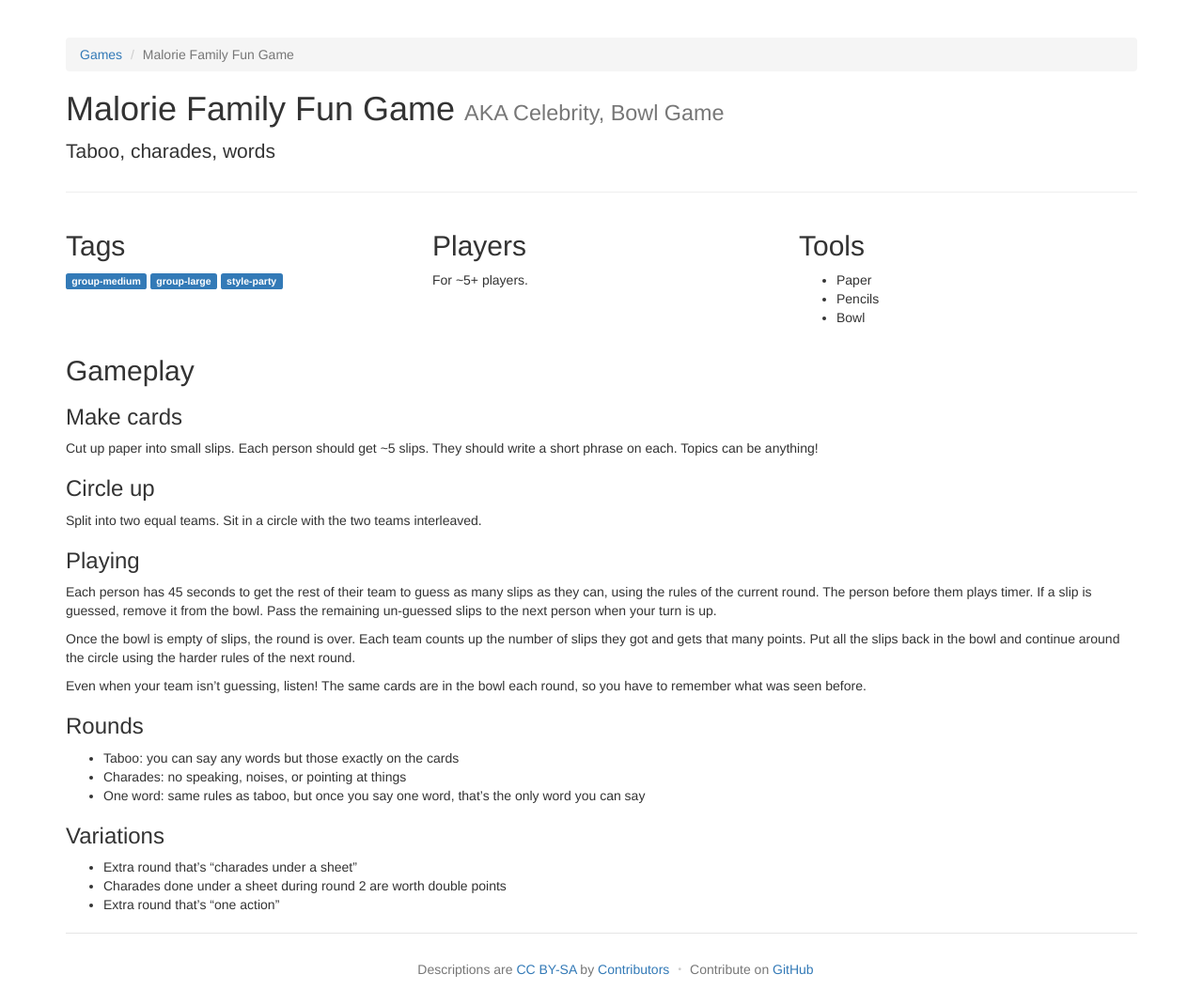
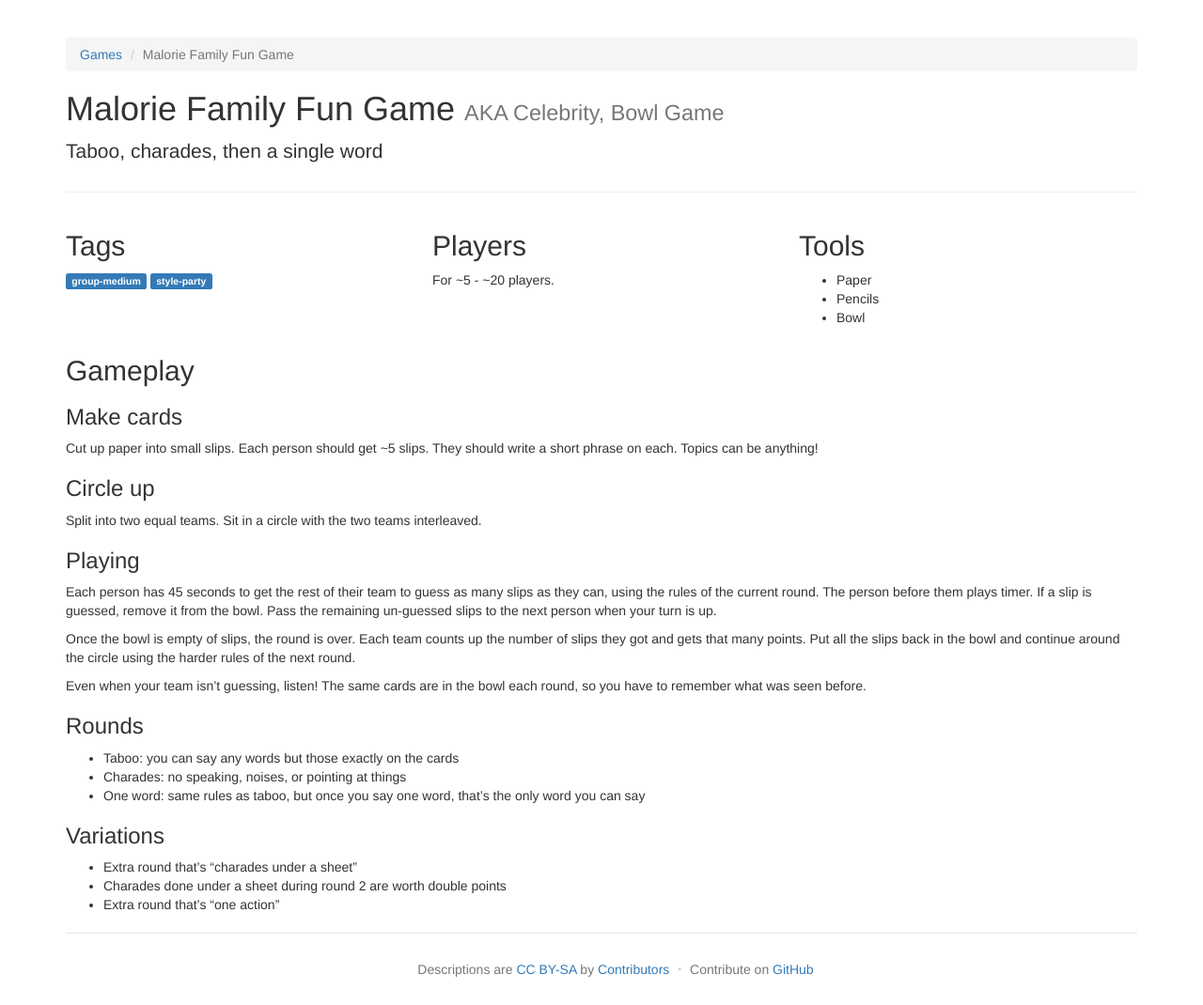
Before and after one commit to davidselassie/games, a Jekyll site: the page built from _posts/2014-12-16-malorie-family-fun-game.md, in a window 1280 px wide. Shown: the whole page at 94% size. Built offline with Jekyll 4.4.1, drawn with Linux system fonts in a browser that asks for light colours.

Commit message:
Cleans up some game tags.

```diff
--- a/_posts/2014-12-16-malorie-family-fun-game.md
+++ b/_posts/2014-12-16-malorie-family-fun-game.md
@@ -1,12 +1,12 @@
 ---
 title: Malorie Family Fun Game
-tags: group-medium group-large style-party
 alttitles:
   - Celebrity
   - Bowl Game
+tags: group-medium style-party
 
-oneliner: Taboo, charades, words
-players: ~5+
+oneliner: Taboo, charades, then a single word
+players: ~5 - ~20
 tools:
   - Paper
   - Pencils
```
Also changed, not shown: _posts/2014-12-15-fork-apple.md (+2 -2 lines), _posts/2014-12-16-clothes-race.md (+1 -1 lines), _posts/2014-12-16-drunk-powerpoints.md (+1 -1 lines), _posts/2014-12-16-ninja.md (+1 -1 lines), _posts/2014-12-17-camouflage.md (+3 -1 lines).
